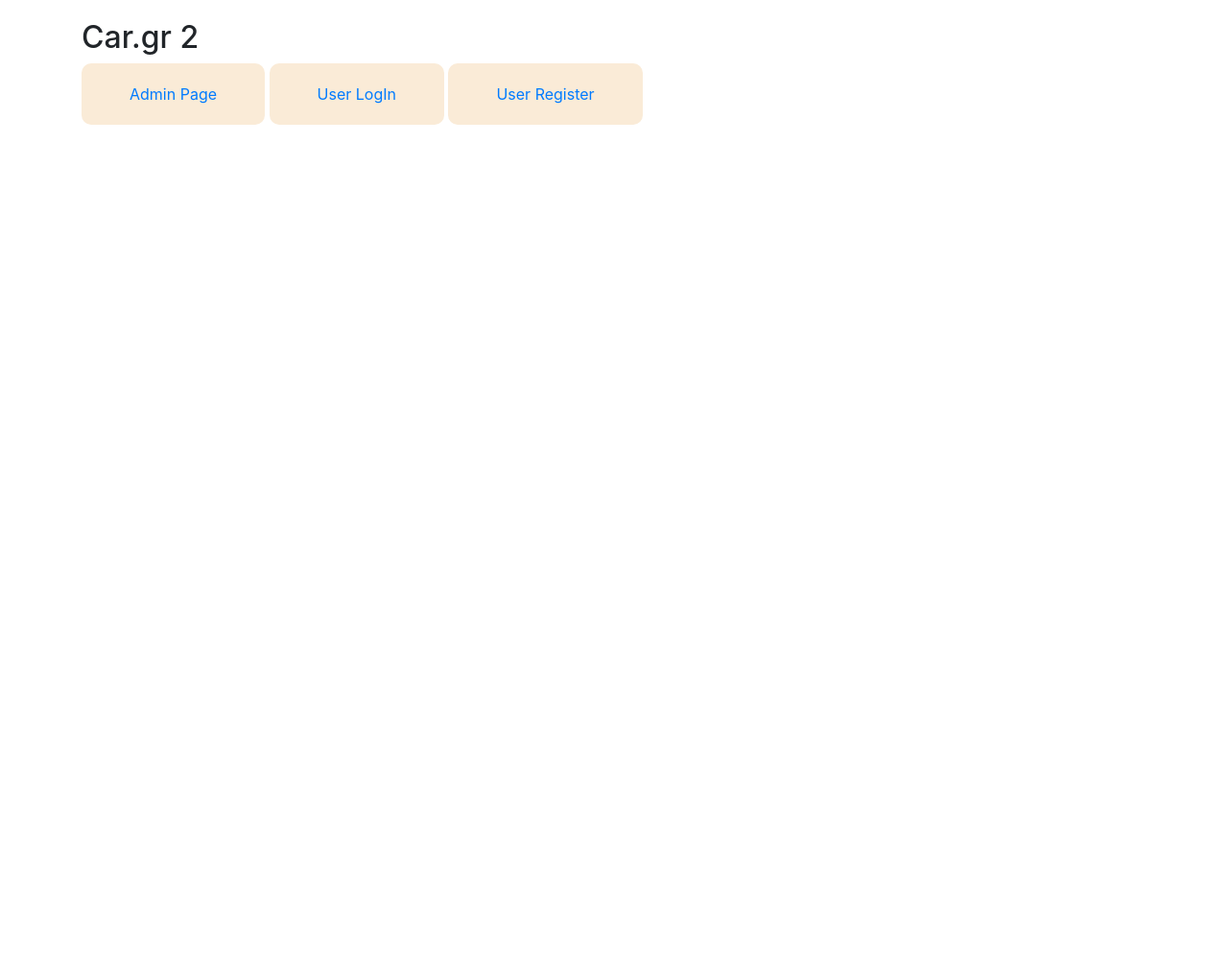
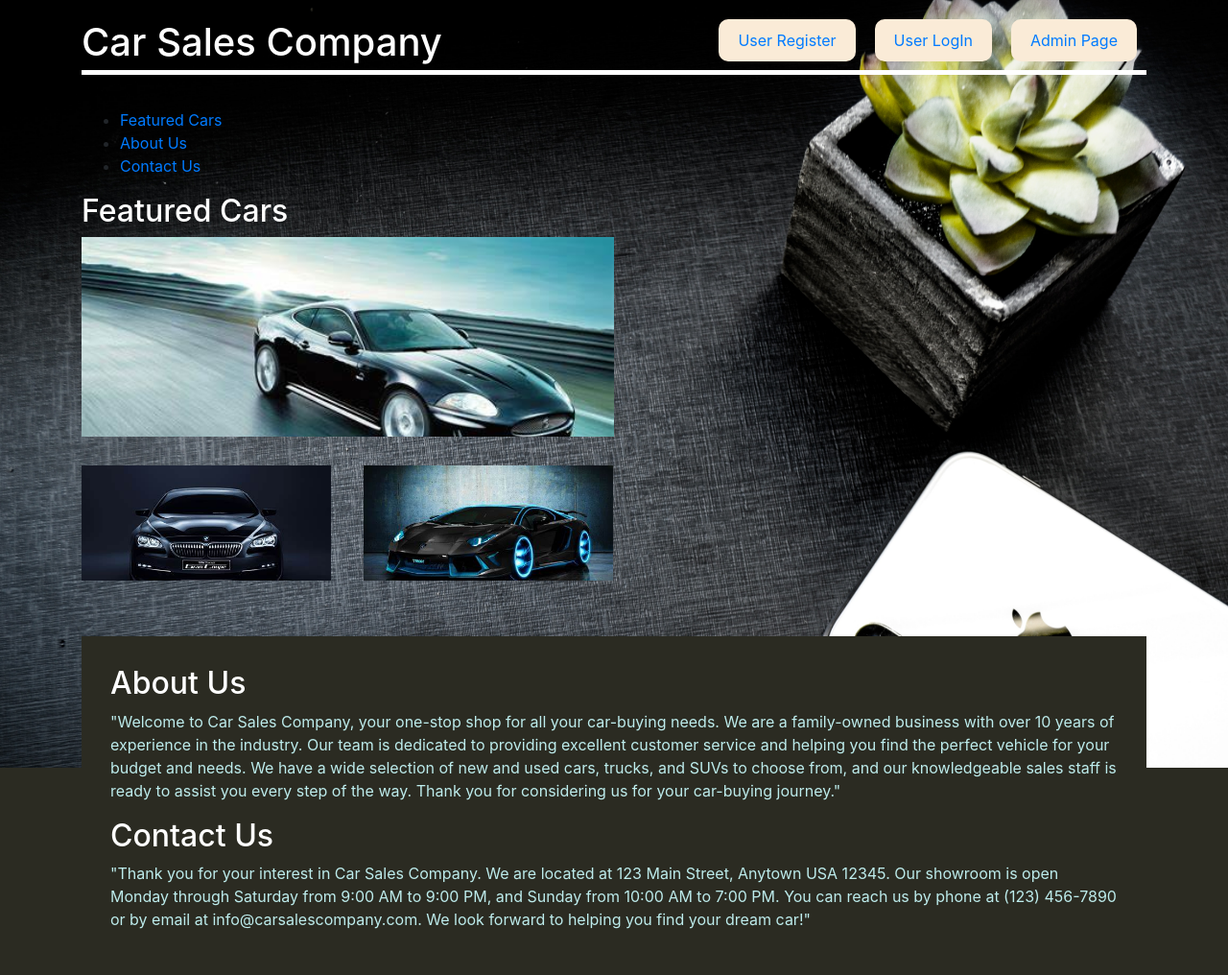
Before and after one commit to Mike17K/Baseis-Project, a Django app: page / in a window 1280 px wide. Shown: the whole page at 96% size. Before the commit the page ends 130 px from the top, so only its background shows below. Run offline with Django 4.2, Linux system fonts and the light colour scheme; parts of the project's set-up code (start-up, migrations or seed data) failed here and were passed over; some libraries are stand-ins or nearby versions.

Commit message:
GUI better

```diff
--- a/App/templates/App/base.html
+++ b/App/templates/App/base.html
@@ -1,3 +1,4 @@
+{% load static %}
 <!doctype html>
 <html lang="en">
 <head>
@@ -6,30 +7,97 @@
   <link rel="stylesheet" href="https://stackpath.bootstrapcdn.com/bootstrap/4.1.3/css/bootstrap.min.css" integrity="sha384-MCw98/SFnGE8fJT3GXwEOngsV7Zt27NXFoaoApmYm81iuXoPkFOJwJ8ERdknLPMO" crossorigin="anonymous">
 
   <style>
+    *{
+      margin:0;
+    }
+
     body{
       --width_input: 280px;
       --height_input: 30px;
       --width-label: 250px;
       --height-label: 30px;
 
-      margin: 20px;
+
+      background-color: rgb(43, 43, 34);
+
+      margin:0;
+      margin-top: 20px;
+
+    }
+
+    footer{
+      width: 100%;
+      height: 100%;
+      bottom: 0;
+      background-color: rgb(43, 43, 34);
+      padding: 30px;
+    }
+
+    .bg{
+      position: fixed;
+      top:0;
+      z-index: -1;
+      width: 100vw;
+      height: 100vh;
+      background-image: url("/static/background.jpg");
+      background-size: 100% auto;
+
+      background-repeat: no-repeat;
+    }
+
+    .photo-container{
+      width: 50%;
+      height: 52vh;
+    }
+
+    .car-0{
+      height: 50%;
+      width: 100%;
+      background-image: url("/static/left-car.jpg");
+      background-size: 100% auto;
+      background-repeat: no-repeat;
+    }
+    .car-1{
+      display: inline-block;
+      margin: 30px 30px 0 0 ;
+      height: 15vh;
+      width: calc(50% - 18px) ;
+      background-image: url("/static/middle-car2.jpg");
+      background-size: 100% auto;
+      background-repeat: no-repeat;
+    }
+    .car-2{
+      display: inline-block;
+      margin: 30px 0 0 0 ;
+      height: 15vh;
+      width: calc(50% - 18px) ;
+      background-image: url("/static/rigth-car.jpg");
+      background-size: 100% auto;
+      background-repeat: no-repeat;
+    }
+
+    p{
+      color:rgb(189, 236, 236);
     }
 
     h1{
-      border-bottom: 5px solid black;
+      color: white;
+      border-bottom: 5px solid white;
       padding-bottom: 5px;
       margin-bottom: 35px;
     }
 
+    h2{
+      color: white;
+    }
+
     .aggelia{
       width: 100%;
-      background-color: rgba(148, 132, 81, 0.5);
+      background-color: rgb(209, 192, 135,0.8);
       margin: 5px;
       border: 1px solid black;
       padding:5px;
     }
-
-
 
     .aggelia-data{
       display:inline-block;
@@ -50,17 +118,19 @@
 
 
     .button-home{
+      float: right;
       display: inline-block;
-      padding: 20px 50px;
+      padding: 10px 20px;
+      margin: 0px 10px;
       background-color: antiquewhite;
       border-radius: 10px;
     }
 
     .form{
-      background-color: #e6cb90;
+      background-color: #d3b3f3ce;
       margin: 20px;
       padding: 50px;
-      border-radius: 50px;
+      border-radius: 20px;
     }
 
     button,
@@ -115,7 +185,7 @@
     }
 
     .query-results-table{
-      background-color: rgb(189, 236, 236);
+      background-color: rgba(88, 233, 190, 0.549);
       margin: 20px;
       padding: 50px;
     }
@@ -133,7 +203,8 @@
 
 </head>
 <body>
-
+  <title>Car Sales Company</title>
+  <div class="bg"></div>
 
   <div class="container">
 
--- a/App/templates/App/home.html
+++ b/App/templates/App/home.html
@@ -1,8 +1,6 @@
 {% extends 'App/base.html' %}
 
 {% block content %}
-
-<h2>Car.gr 2</h2>
 
 <a href="/adminPage/" class="button-home">Admin Page</a>
 
@@ -10,4 +8,40 @@
 <a href="/userRegister/" class="button-home">User Register</a>
 
 
+
+
+    <h1>Car Sales Company</h1>
+
+
+    <nav>
+    <ul>
+      <li><a href="#featured-cars">Featured Cars</a></li>
+      <li><a href="#about-us">About Us</a></li>
+      <li><a href="#contact-us">Contact Us</a></li>
+    </ul>
+  </nav>
+  <h2 id="featured-cars">Featured Cars</h2>
+  <!-- Add information about your featured cars here -->
+
+  <div class="photo-container">
+      <div class="car-0"></div>
+      <div>
+
+          <div class="car-1"></div>
+          <div class="car-2"></div>
+      </div>
+      </div>
+
+  <footer>
+    <h2 id="about-us">About Us</h2>
+    <!-- Add information about your company here -->
+    <p>"Welcome to Car Sales Company, your one-stop shop for all your car-buying needs. We are a family-owned business with over 10 years of experience in the industry. Our team is dedicated to providing excellent customer service and helping you find the perfect vehicle for your budget and needs. We have a wide selection of new and used cars, trucks, and SUVs to choose from, and our knowledgeable sales staff is ready to assist you every step of the way. Thank you for considering us for your car-buying journey."</p>
+
+
+    <h2 id="contact-us">Contact Us</h2>
+    <!-- Add contact information for your company here -->
+    <p>"Thank you for your interest in Car Sales Company. We are located at 123 Main Street, Anytown USA 12345. Our showroom is open Monday through Saturday from 9:00 AM to 9:00 PM, and Sunday from 10:00 AM to 7:00 PM. You can reach us by phone at (123) 456-7890 or by email at info@carsalescompany.com. We look forward to helping you find your dream car!"</p>
+  </footer>
+
+
 {% endblock %}
--- a/App/templates/App/userLogin.html
+++ b/App/templates/App/userLogin.html
@@ -3,7 +3,7 @@
 {% block content %}
 
 <a href="/"><= Home</a>
-<a href="/userRegister"><= Register</a>
+<a href="/userRegister">Register =></a>
 
 <form method="post" class="form">
     <h1>User Log In</h1>
--- a/university/settings.py
+++ b/university/settings.py
@@ -11,6 +11,7 @@ https://docs.djangoproject.com/en/4.1/ref/settings/
 """
 
 from pathlib import Path
+import os
 
 # Build paths inside the project like this: BASE_DIR / 'subdir'.
 BASE_DIR = Path(__file__).resolve().parent.parent
@@ -119,7 +120,9 @@ USE_TZ = True
 # Static files (CSS, JavaScript, Images)
 # https://docs.djangoproject.com/en/4.1/howto/static-files/
 
-STATIC_URL = 'static/'
+STATIC_URL = '/static/'
+
+STATICFILES_DIRS = [os.path.join(BASE_DIR, "static")]
 
 # Default primary key field type
 # https://docs.djangoproject.com/en/4.1/ref/settings/#default-auto-field
```
Also changed, not shown: App/databace_functions.py (+0 -20 lines), static/background.jpg (added), static/left-car.jpg (added), static/middle-car.jpg (added), static/middle-car2.jpg (added), static/rigth-car.jpg (added).
